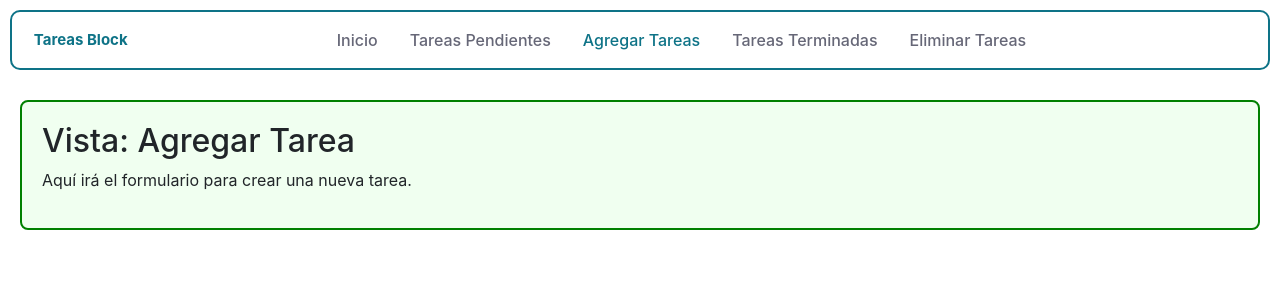
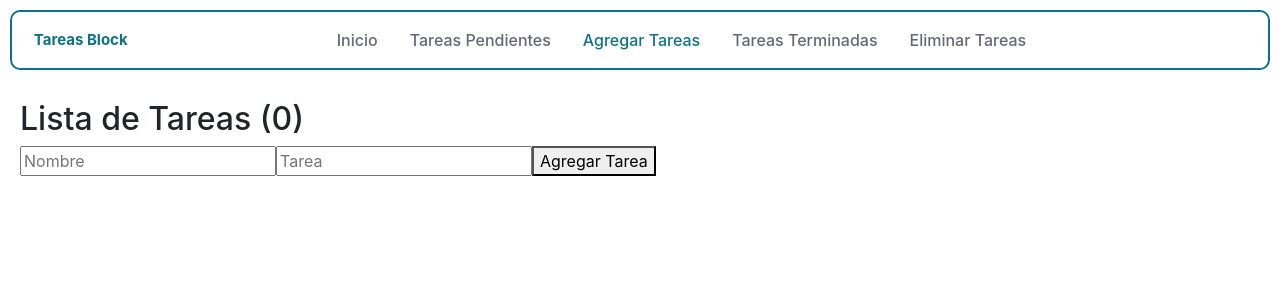
Before and after one commit to Benjaback/proyecto-final, a React (Create React App) app: page /crear in a window 1280 px wide. Shown: the top 300 px of the page. Built offline with nearby package versions, Linux system fonts and the light colour scheme.

Commit message:
subida de archivos

```diff
--- a/package.json
+++ b/package.json
@@ -7,10 +7,12 @@
     "@testing-library/jest-dom": "^6.9.1",
     "@testing-library/react": "^16.3.0",
     "@testing-library/user-event": "^13.5.0",
+    "lucide-react": "^0.548.0",
     "react": "^19.2.0",
     "react-dom": "^19.2.0",
+    "react-hook-form": "^7.65.0",
     "react-icons": "^5.5.0",
-    "react-router-dom": "^7.9.4",
+    "react-router-dom": "^7.9.5",
     "react-scripts": "5.0.1",
     "web-vitals": "^2.1.4"
   },
--- a/src/components/crear.jsx
+++ b/src/components/crear.jsx
@@ -1,13 +1,97 @@
 // Crear.jsx
-import React from 'react';
+import React, { useState } from 'react';
 
-const Crear = () => {
+
+function TaskItem({ task, onDelete }) {
     return (
-        <div style={{ padding: '20px', border: '2px solid green', borderRadius: '8px', backgroundColor: '#f0fff0' }}>
-            <h2>Vista: Agregar Tarea</h2>
-            <p>Aquí irá el formulario para crear una nueva tarea.</p>
+        <div>
+            <div>
+                <strong>{task.nombre}</strong>: {task.tarea}
+            </div>
+            <button onClick={() => onDelete(task.id)}>
+                Eliminar
+            </button>
         </div>
     );
-};
+}
+
+function Crear({ tareas, setTareas }){
+    const [formData, setFormData] = useState({
+        nombre: '',
+        tarea: '',
+    });
+
+    const handleSubmit = (event) => {
+        event.preventDefault();
+
+        if (formData.nombre.trim() === '' || formData.tarea.trim() === '') {
+            alert('Por favor, completa todos los campos');
+            return;
+        }
+
+        const nuevaTarea = {
+            id: Date.now(),
+            nombre: formData.nombre.trim(),
+            tarea: formData.tarea.trim()
+        };
+
+
+        setTareas([...tareas, nuevaTarea]);
+
+
+        setFormData({ nombre: '', tarea: '' });
+    };
+
+    const handleDelete = (tareaId) => {
+        const nuevasTareas = tareas.filter(tarea => tarea.id !== tareaId);
+        setTareas(nuevasTareas);
+    };
+
+    return(
+        <div>
+            <h2> Lista de Tareas ({tareas.length})</h2>
+
+            <form onSubmit={handleSubmit}>
+                <input
+                    type="text"
+                    name="nombre"
+                    placeholder="Nombre"
+                    value={formData.nombre}
+                    onChange={(event) => setFormData({ ...formData, nombre: event.target.value })}
+                />
+                <input
+                    type="text"
+                    name="tarea"
+                    placeholder="Tarea"
+                    value={formData.tarea}
+                    onChange={(event) => setFormData({ ...formData, tarea: event.target.value })}
+                />
+                <button type="submit">
+                    Agregar Tarea
+                </button>
+            </form>
+
+            {/* {tareas.length === 0 && (
+                <div>
+                    <h3>No hay tareas cargadas</h3>
+                    <p>¡Agrega tu primera tarea!</p>
+                </div>
+            )}
+
+            {tareas.length > 0 && (
+                <div>
+                    <h3>Tus tareas:</h3>
+                    {tareas.map(tarea => (
+                        <TaskItem
+                            key={tarea.id}
+                            task={tarea}
+                            onDelete={handleDelete}
+                        />
+                    ))}
+                </div>
+            )} */}
+        </div>
+    );
+}
 
 export default Crear;
--- a/src/components/index.jsx
+++ b/src/components/index.jsx
@@ -12,7 +12,7 @@ const colors = {
     bgNavbar: '#fff',
 };
 
-const NavMenu = ({ isAuthenticated, handleToggleSession }) => {
+const NavMenu = ({ isAuthenticated, handleToggleSession, tareas }) => {
     const location = useLocation();
     const navStyles = {
         navbar: {
@@ -66,7 +66,9 @@ const NavMenu = ({ isAuthenticated, handleToggleSession }) => {
     return (
         <nav className="navbar navbar-expand-lg fixed-top" style={navStyles.navbar}>
             <div className="container-fluid">
-                <Link className="navbar-brand me-auto" to="/" style={navStyles.navbarBrand}>Tareas Block</Link>
+                <Link className="navbar-brand me-auto" to="/" style={navStyles.navbarBrand}>
+                    Tareas Block
+                </Link>
                 <div className="offcanvas offcanvas-end" tabIndex="-1" id="offcanvasNavbar" aria-labelledby="offcanvasNavbarLabel">
                     <div className="offcanvas-header">
                         <h5 className="offcanvas-title" id="offcanvasNavbarLabel" style={{color: colors.primary}}>Alma Canina</h5>
@@ -102,6 +104,8 @@ const NavMenu = ({ isAuthenticated, handleToggleSession }) => {
 
 const Index = () => {
     const [isAuthenticated, setIsAuthenticated] = useState(false);
+    const [tareas, setTareas] = useState([]); // Estado centralizado de tareas
+
     const handleToggleSession = () => {
         setIsAuthenticated(prev => !prev);
     };
@@ -117,14 +121,15 @@ const Index = () => {
             <NavMenu
                 isAuthenticated={isAuthenticated}
                 handleToggleSession={handleToggleSession}
+                tareas={tareas}
             />
 
             <div style={{marginTop: '80px', padding: '20px'}}>
                 <Routes>
                     <Route path="/" element={<IndexContent />} />
-                    <Route path="/tareas" element={<TareasScreens />} />
-                    <Route path="/crear" element={<Crear />} />
-                    <Route path="/completadas" element={<Completo />} />
+                    <Route path="/tareas" element={<TareasScreens tareas={tareas} setTareas={setTareas} />} />
+                    <Route path="/crear" element={<Crear tareas={tareas} setTareas={setTareas} />} />
+                    <Route path="/completadas" element={<Completo tareas={tareas} setTareas={setTareas} />} />
                     <Route path="*" element={<h2>404 | Contenido no encontrado</h2>} />
                 </Routes>
             </div>
--- a/src/components/tareasScreens.jsx
+++ b/src/components/tareasScreens.jsx
@@ -1,14 +1,22 @@
 import React from 'react';
 
-const TareasScreens = () => {
+const TareasScreens = ({ tareas, setTareas }) => {
     return (
         <div style={{ padding: '20px', border: '2px solid blueviolet', borderRadius: '8px' }}>
-            <h2>Contenido Principal: Tareas y Gestión</h2>
-            <p>Este es el componente de Tareas que ahora se muestra en la ruta principal.</p>
-            <ul>
-                <li>Tarea 1: Planificación</li>
-                <li>Tarea 2: Desarrollo</li>
-            </ul>
+            <h2>Tareas Pendientes ({tareas.length})</h2>
+            <p>Aquí se muestran todas las tareas creadas:</p>
+
+            {tareas.length === 0 ? (
+                <p>No hay tareas pendientes. ¡Ve a "Agregar Tareas" para crear una!</p>
+            ) : (
+                <ul>
+                    {tareas.map(tarea => (
+                        <li key={tarea.id}>
+                            <strong>{tarea.nombre}</strong>: {tarea.tarea}
+                        </li>
+                    ))}
+                </ul>
+            )}
         </div>
     );
 };
```
Also changed, not shown: 1 other file (tests, documents, lock files or other folders).
